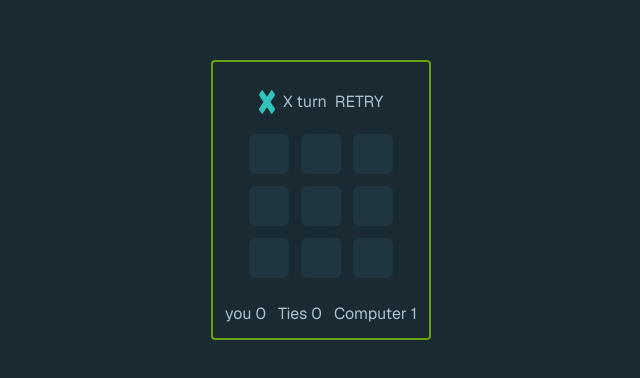
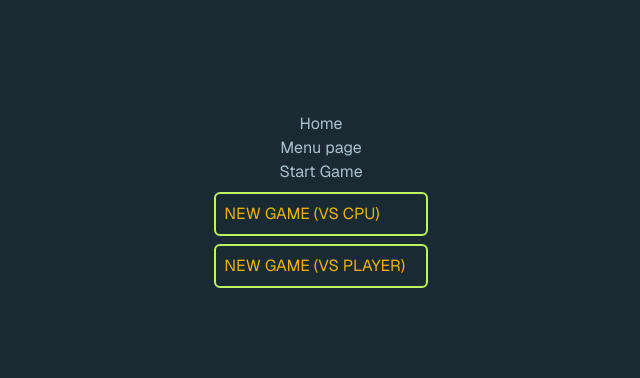
Before and after one commit to orazdaurenov/tic-tac-toe, a Next.js app: page / in a window 1280 px wide. Shown: the part 200-578 px from the top of the page, without its empty margins (319-959 px from the left). Built offline with nearby package versions, Linux system fonts and the light colour scheme.

Commit message:
added routes
Co-authored-by: TheMcnafaha <TheMcnafaha@users.noreply.github.com>

```diff
--- a/src/app/components/Game.tsx
+++ b/src/app/components/Game.tsx
@@ -24,14 +24,15 @@ const Game = () => {
   const Winner = () => {
     const Xwon = "XXX";
     const Owon = "OOO";
-    const firstRow = squares[0] + squares[1] + squares[2];
-    const secondRow = squares[3] + squares[4] + squares[5];
-    const thirdRow = squares[6] + squares[7] + squares[8];
-    const firstColumn = squares[0] + squares[3] + squares[6];
-    const secondColumn = squares[1] + squares[4] + squares[7];
-    const thirdColumn = squares[2] + squares[5] + squares[8];
-    const leftDiagonal = squares[0] + squares[4] + squares[8];
-    const rightDiagonal = squares[2] + squares[4] + squares[6];
+    //in ts, the "!" tell ts to ignore undefined
+    const firstRow = squares[0]! + squares[1]! + squares[2]!;
+    const secondRow = squares[3]! + squares[4]! + squares[5]!;
+    const thirdRow = squares[6]! + squares[7]! + squares[8]!;
+    const firstColumn = squares[0]! + squares[3]! + squares[6]!;
+    const secondColumn = squares[1]! + squares[4]! + squares[7]!;
+    const thirdColumn = squares[2]! + squares[5]! + squares[8]!;
+    const leftDiagonal = squares[0]! + squares[4]! + squares[8]!;
+    const rightDiagonal = squares[2]! + squares[4]! + squares[6]!;
     const allRowsAndCols = [
       firstRow,
       secondRow,
--- /dev/null
+++ b/src/app/game/[gameType]/page.tsx
@@ -0,0 +1,13 @@
+export default async function page({
+  params,
+}: {
+  params: Promise<{ gameType: "cpu" | "player" }>;
+}) {
+  const type = (await params).gameType;
+  if (type === "cpu") {
+    return <p>Run game as CPU</p>;
+  }
+  if (type === "player") {
+    return <p>Run game as Player vs Player</p>;
+  }
+}
--- /dev/null
+++ b/src/app/game/page.tsx
@@ -0,0 +1,6 @@
+"use client";
+import Game from "../components/Game";
+
+export default function GamePage() {
+  return <Game />;
+}
--- a/src/app/layout.tsx
+++ b/src/app/layout.tsx
@@ -2,6 +2,7 @@ import "~/styles/globals.css";
 
 import { GeistSans } from "geist/font/sans";
 import { type Metadata } from "next";
+import Link from "next/link";
 
 export const metadata: Metadata = {
   title: "Frontend Mentor | Tic Tac Toe",
@@ -12,9 +13,13 @@ export const metadata: Metadata = {
 export default function RootLayout({
   children,
 }: Readonly<{ children: React.ReactNode }>) {
+  //extra homework: add a home button that goes back to home "/" using the app icon
   return (
     <html lang="en" className={`${GeistSans.variable}`}>
-      <body className="bg-main-bg text-text">{children}</body>
+      <body className="flex min-h-dvh flex-col items-center justify-center border-solid border-lime-500 bg-main-bg text-text">
+        <Link href="/">Home</Link>
+        {children}
+      </body>
     </html>
   );
 }
--- a/src/app/page.tsx
+++ b/src/app/page.tsx
@@ -1,5 +1,30 @@
+import Link from "next/link";
 import Game from "./components/Game";
 
+// File based routing is the idea that each file maps to an URL
+// localhost/games -> dir called games, inside the directory you will have a page.tsx
+// next will the url, serving the page.tsx file
+
+// "/": menu (this file)
+// "/game": tic tac to (/game/page.tsx)
 export default function HomePage() {
-  return <Game />;
+  // homework: finshish home page (get text, dont worry too much about styles)
+  return (
+    <>
+      <h1>Menu page</h1>
+      <Link href="/game">Start Game</Link>
+      <Link
+        href="/game/cpu"
+        className="my-2 w-1/6 rounded-md border-2 border-solid border-lime-300 p-2 text-yellow-500"
+      >
+        NEW GAME (VS CPU)
+      </Link>
+      <Link
+        href="/game/player"
+        className="w-1/6 rounded-md border-2 border-solid border-lime-300 p-2 text-yellow-500"
+      >
+        NEW GAME (VS PLAYER)
+      </Link>
+    </>
+  );
 }
```
